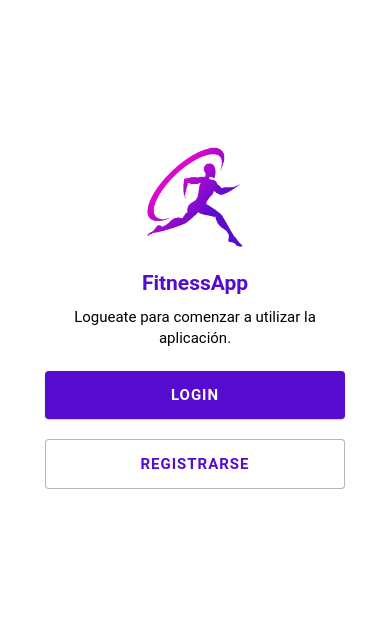
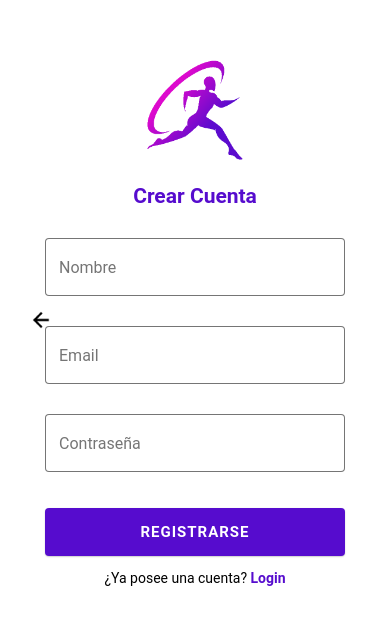
Before and after one commit to nicolasbillan/ORT-NT2-TP-React-Native, a React Native app in the folder fitness-app/: screen /RegisterScreen in a window 390 px wide. Shown: the part 102-726 px from the top of the page. Built offline with nearby package versions, Linux system fonts and the light colour scheme; what react-native-status-bar-height would draw is missing.

Commit message:
Adds SignUp

```diff
--- a/fitness-app/components/screens/login/LoginNav.js
+++ b/fitness-app/components/screens/login/LoginNav.js
@@ -5,6 +5,7 @@ import { theme } from '../../core/theme'
 import {
   StartScreen,
   LoginScreen,
+  RegisterScreen
 } from '.'
 
 const Stack = createStackNavigator()
@@ -20,6 +21,7 @@ export default function App() {
         >
           <Stack.Screen name="StartScreen" component={StartScreen} />
           <Stack.Screen name="LoginScreen" component={LoginScreen} />
+          <Stack.Screen name="RegisterScreen" component={RegisterScreen} />
         </Stack.Navigator>
     </Provider>
   )
--- /dev/null
+++ b/fitness-app/components/screens/login/RegisterScreen.js
@@ -0,0 +1,124 @@
+import React, { useState, useContext } from 'react'
+import { View, StyleSheet, TouchableOpacity } from 'react-native'
+import { Text } from 'react-native-paper'
+import Background from './Background'
+import Logo from './Logo'
+import Header from './Header'
+import Button from './Button'
+import TextInput from './TextInput'
+import BackButton from './BackButton'
+import { theme } from '../../core/theme'
+import { emailValidator } from './helpers/emailValidator'
+import { passwordValidator } from './helpers/passwordValidator'
+import { nameValidator } from './helpers/nameValidator'
+
+export default function RegisterScreen({ navigation }) {
+  const [name, setName] = useState({ value: '', error: '' })
+  const [email, setEmail] = useState({ value: '', error: '' })
+  const [password, setPassword] = useState({ value: '', error: '' })
+
+  const onSignUpPressed = () => {
+    const nameError = nameValidator(name.value)
+    const emailError = emailValidator(email.value)
+    const passwordError = passwordValidator(password.value)
+
+    if (emailError || passwordError || nameError) {
+      setName({ ...name, error: nameError })
+      setEmail({ ...email, error: emailError })
+      setPassword({ ...password, error: passwordError })
+      return
+    }
+    signup();
+  }
+
+  function signup() {
+
+    // TODO: Headers for CORS preflight request validation with local backend
+    // it should be in a configuration only for dev env.
+    const headers = new Headers()
+    headers.append("Content-type", "application/json")
+    headers.append("Access-Control-Allow-Origin", "http://localhost:3000/api/users")
+    headers.append("Access-Control-Allow-Methods", "POST")
+    headers.append("Access-Control-Allow-Headers", "Content-Type")
+
+    const requestOptions = {
+        method:"POST",
+        headers:headers,
+        body: JSON.stringify({"email": email.value, "password": password.value})
+      }
+
+    return fetch('http://localhost:3000/api/users', requestOptions )
+    .then( resp => {
+        if (!resp.ok)
+            throw Error("Error en registro:" + resp.statusText)
+        return resp.json()
+    })
+    .then( jsonResp => {
+        console.log("resp json:", jsonResp)
+        navigation.navigate("LoginScreen")
+    })
+    .catch( error => alert("Error:" + error))
+
+}
+
+  return (
+    <Background>
+      <BackButton goBack={navigation.goBack} />
+      <Logo />
+      <Header>Crear Cuenta</Header>
+      <TextInput
+        label="Nombre"
+        returnKeyType="next"
+        value={name.value}
+        onChangeText={(text) => setName({ value: text, error: '' })}
+        error={!!name.error}
+        errorText={name.error}
+      />
+      <TextInput
+        label="Email"
+        returnKeyType="next"
+        value={email.value}
+        onChangeText={(text) => setEmail({ value: text, error: '' })}
+        error={!!email.error}
+        errorText={email.error}
+        autoCapitalize="none"
+        autoCompleteType="email"
+        textContentType="emailAddress"
+        keyboardType="email-address"
+      />
+      <TextInput
+        label="Contraseña"
+        returnKeyType="done"
+        value={password.value}
+        onChangeText={(text) => setPassword({ value: text, error: '' })}
+        error={!!password.error}
+        errorText={password.error}
+        secureTextEntry
+      />
+      <Button
+        mode="contained"
+        onPress={onSignUpPressed}
+        style={{ marginTop: 24 }}
+      >
+        Registrarse
+      </Button>
+      <View style={styles.row}>
+        <Text>¿Ya posee una cuenta? </Text>
+        <TouchableOpacity onPress={() => navigation.replace('LoginScreen')}>
+          <Text style={styles.link}>Login</Text>
+        </TouchableOpacity>
+      </View>
+    </Background>
+  )
+}
+
+const styles = StyleSheet.create({
+  row: {
+    flexDirection: 'row',
+    marginTop: 4,
+  },
+  link: {
+    fontWeight: 'bold',
+    color: theme.colors.primary,
+  },
+})
--- a/fitness-app/components/screens/login/index.js
+++ b/fitness-app/components/screens/login/index.js
@@ -1,2 +1,3 @@
 export { default as StartScreen } from './StartScreen'
 export { default as LoginScreen } from './LoginScreen'
+export { default as RegisterScreen } from './RegisterScreen'
```
